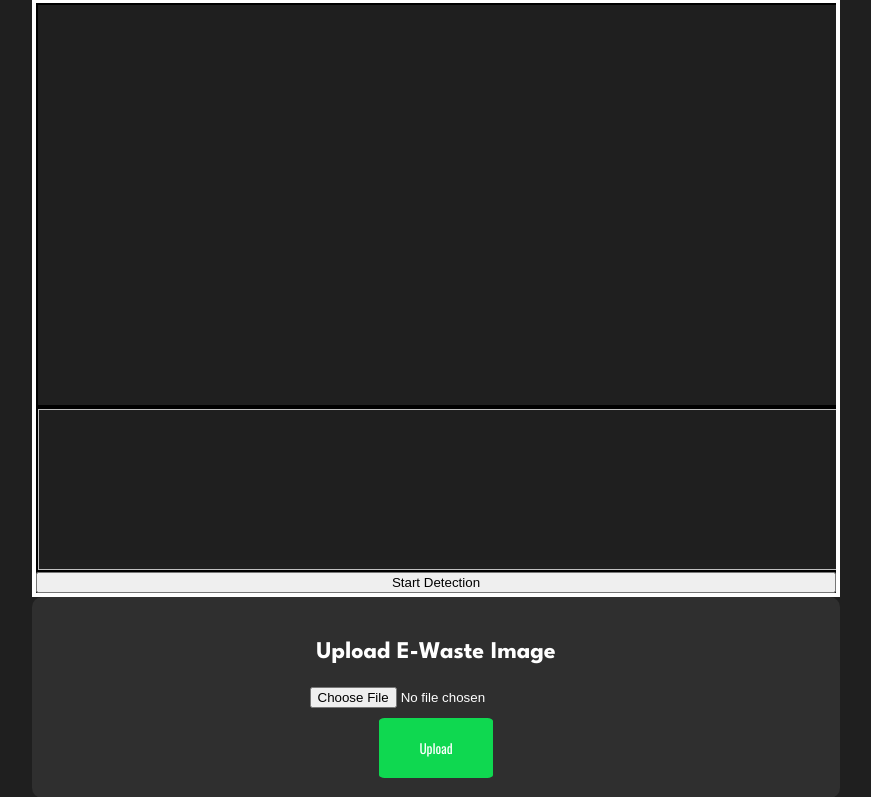
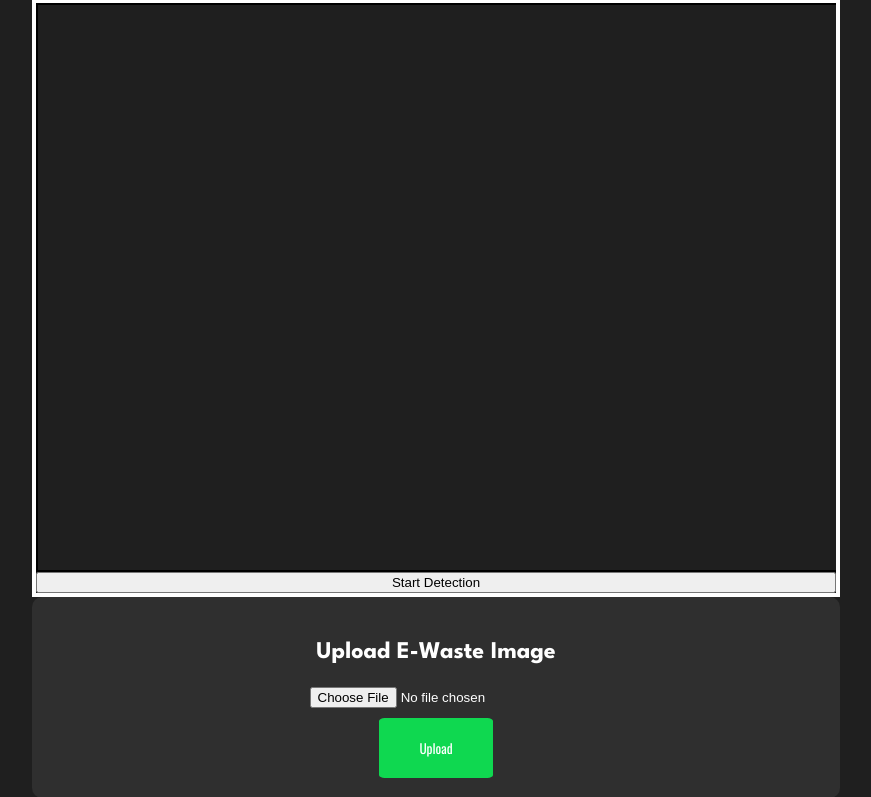
Before and after one commit to Ervzs/e-Xtract, a Flask app: page /extract in a window 1280 px wide. Shown: the part 128-925 px from the top of the page, without its empty margins (68-939 px from the left). Run offline with Flask 3, Linux system fonts and the light colour scheme.

Commit message:
hid the container in the videoFeed if video not streamed; tried to fit the video into the container but still not fully fitted

```diff
--- a/static/styles.css
+++ b/static/styles.css
@@ -138,7 +138,21 @@ header {
     overflow: hidden;
     flex: 2;
     width: 800px;
+    position: relative; /* Add this to ensure children can inherit size */
+
 }
+#video, #canvas, #videoFeed {
+    width: 100%; /* Ensure these elements fill the container */
+    height: 100%; /* Ensure these elements fill the container */
+    object-fit: cover; /* Ensures the video covers the entire container */
+    top: 0;
+    left: 0;
+}
+
+#videoFeed {
+    display: none; /* Hide the image element initially */
+}
+
 
 #uploadSection {
     background-color: #2f2f2f;
```
